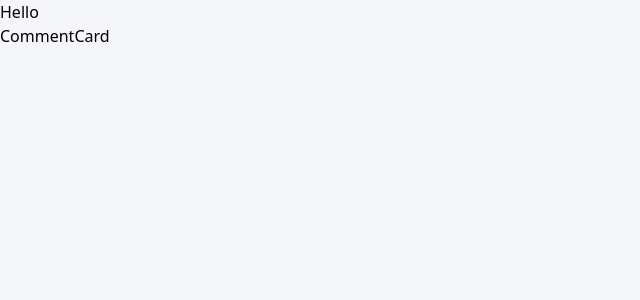
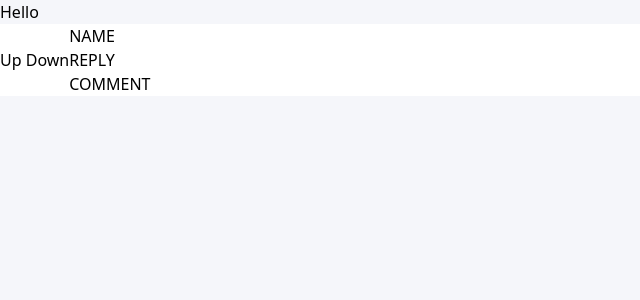
Before and after one commit to lavollmer/interactive-comments-app, a React (Vite) app: page / in a window 1280 px wide. Shown: the top 300 px of the page, without its empty margins (0-640 px from the left). Built offline with nearby package versions, Linux system fonts and the light colour scheme.

Commit message:
updating comment card reusable component

```diff
--- a/src/components/CommentCard.jsx
+++ b/src/components/CommentCard.jsx
@@ -1,9 +1,27 @@
-import React from 'react'
+import React from "react";
+import IconPlus from "../assets/icon-plus.svg";
+import IconMinus from "../assets/icon-minus.svg";
+import IconReply from "../assets/icon-reply.svg";
 
 const CommentCard = () => {
   return (
-    <div>CommentCard</div>
-  )
-}
+    <div className="flex flex-row items-center font-rubik bg-white">
+      {/* increment and decrement button */}
+      <div>
+        <p>Up Down</p>
+      </div>
+      {/* name, avatar image, reply button and comment */}
+      <div>
+        <div>
+          <h1>NAME</h1>
+          <button>REPLY</button>
+        </div>
+        <div>
+          <p>COMMENT</p>
+        </div>
+      </div>
+    </div>
+  );
+};
 
-export default CommentCard
+export default CommentCard;
```
